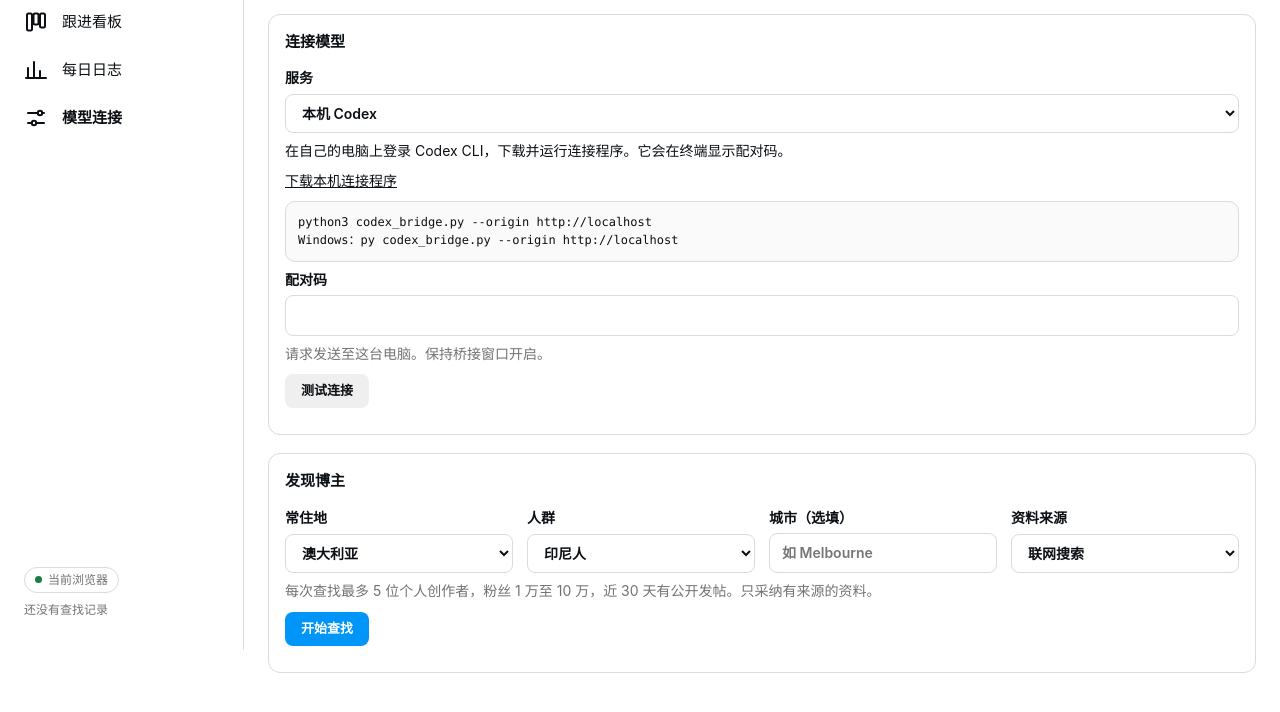
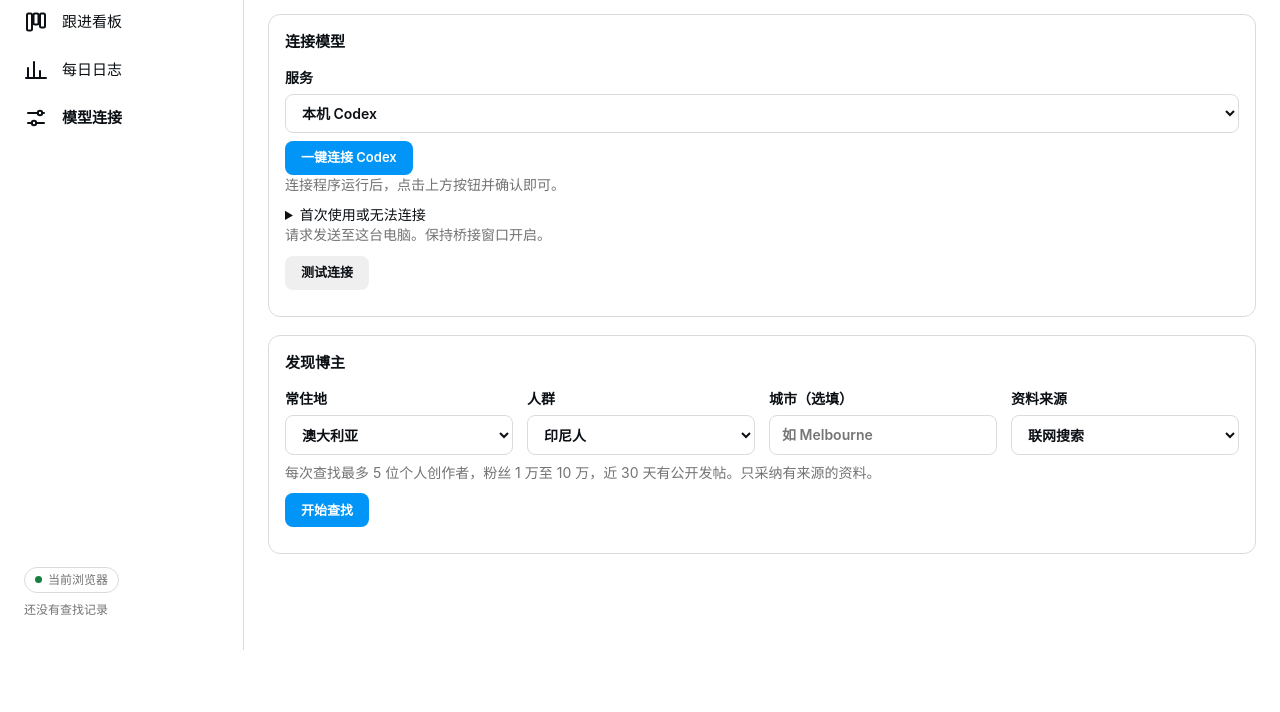
Before and after one commit to qinxin211225-byte/creator-scout, a plain HTML site: page dist/index.html in a window 1280 px wide. Both pictures are taken after a click on the button "模型连接". Shown: the part 150-862 px from the top of the page. After the commit the page ends 802 px from the top, so only its background shows below. Drawn offline with Linux system fonts and the light colour scheme; a web font is replaced by a local one.

Commit message:
Add one-click Codex connection to settings

```diff
--- a/dist/index.html
+++ b/dist/index.html
@@ -377,9 +377,14 @@ code{background:var(--hair);border-radius:4px;padding:1px 5px}
             <label id="keyField" hidden>API Key<input id="key" type="password" autocomplete="off" spellcheck="false"></label>
             <label id="braveField" hidden>Brave Search Key（联网发现时使用）<input id="searchKey" type="password" autocomplete="off"></label>
           </div>
-          <div id="bridgeHelp"><p>在自己的电脑上登录 Codex CLI，下载并运行连接程序。它会在终端显示配对码。</p>
-            <p><a download="codex_bridge.py" href="./codex_bridge.py">下载本机连接程序</a></p><pre id="bridgeCmd"></pre>
-            <label>配对码<input id="token" type="password" autocomplete="off"></label>
+          <div id="bridgeHelp">
+            <button class="btn" id="connectCodex">一键连接 Codex</button>
+            <p class="muted">连接程序运行后，点击上方按钮并确认即可。</p>
+            <details><summary>首次使用或无法连接</summary>
+              <p>确保已登录 Codex CLI。下载连接程序，在下载目录运行下面的命令，并保持窗口开启。</p>
+              <p><a download="codex_bridge.py" href="./codex_bridge.py">下载本机连接程序</a></p><pre id="bridgeCmd"></pre>
+              <label>备用方式 · 手动填写配对码<input id="token" type="password" autocomplete="off"></label>
+            </details>
           </div>
           <p id="keyHint" class="muted"></p>
           <button class="btn sec" id="checkModel">测试连接</button>
--- a/dist/visitor.js
+++ b/dist/visitor.js
@@ -79,7 +79,8 @@ window.ScoutVisitor = (() => {
     el('country').onchange=changeCountry;
     el('mode').onchange=()=>el('materialField').hidden=el('mode').value!=='material';
     changeCountry(); modelsChanged();
-    if (location.origin === 'http://127.0.0.1:43219' && location.hash.startsWith('#settings?pair=')) {
+    el('connectCodex').onclick=()=>location.assign('http://127.0.0.1:43219/connect');
+    if (location.hash.startsWith('#settings?pair=')) {
       const pair = new URLSearchParams(location.hash.slice('#settings?'.length)).get('pair');
       history.replaceState(null, '', '#settings');
       if (/^[A-Za-z0-9_-]{43}$/.test(pair || '')) {
```
Also changed, not shown: 2 other files.
